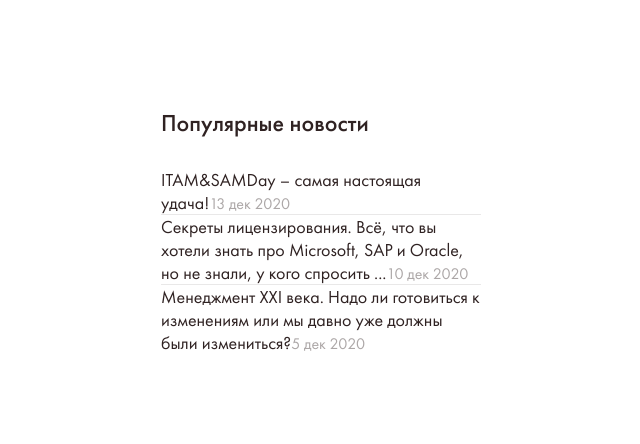
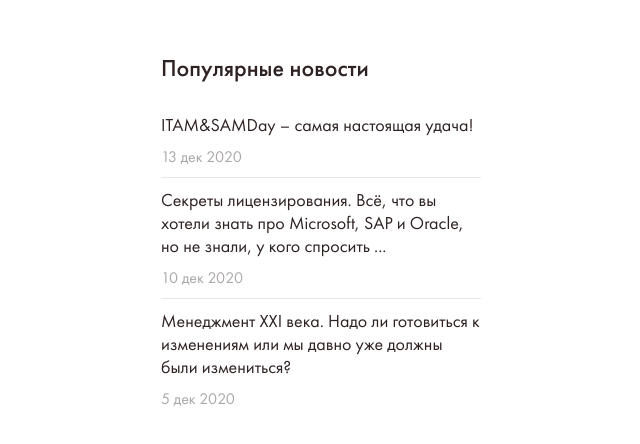
Before and after one commit to Endermax200113/blog-on-wordpress, a React (Create React App) app: page / in a window 1280 px wide. Shown: the part 170-614 px from the top of the page, without its empty margins (319-959 px from the left). Built offline with nearby package versions, Linux system fonts and the light colour scheme.

Commit message:
Added 'Sidebar' and 'SidebarNews' components

```diff
--- a/src/component/SidebarNews.tsx
+++ b/src/component/SidebarNews.tsx
@@ -30,7 +30,7 @@ const SidebarNews: React.FC<PropsSirebarNews> =
 						/>
 						{
 							index !== 2 &&
-							<Line />
+							<Line clazz={c => {return [c['line'], c['line--margin-10']]}}/>
 						}
 					</React.Fragment>
 				))}
--- a/src/component/UI/article/ArticleItem.module.sass
+++ b/src/component/UI/article/ArticleItem.module.sass
@@ -1,2 +1,10 @@
 .article-item
+	display: flex
+	flex-direction: column
+	justify-content: flex-start
+	align-items: flex-start
 	cursor: pointer
+
+.text-link
+	&--title
+		margin-bottom: 10px
--- a/src/component/UI/article/ArticleItem.tsx
+++ b/src/component/UI/article/ArticleItem.tsx
@@ -30,8 +30,8 @@ const ArticleItem: React.FC<PropsArticleItem> =
 				link={link}
 				clazz={(c: StyleTextLink) => {
 					return !hoverLink ?
-					[c['text-link']] :
-					[c['text-link'], c['text-link--hover']]
+					[c['text-link'], cl['text-link--title']] :
+					[c['text-link'], cl['text-link--title'], c['text-link--hover']]
 				}}
 			>
 				{title}
--- a/src/component/UI/line/Line.module.sass
+++ b/src/component/UI/line/Line.module.sass
@@ -5,3 +5,7 @@
 	height: 1px
 	border: 0
 	background-color: rgba($color-dark-brown, 0.10)
+
+	&--margin
+		&-10
+			margin: 10px 0px
```
Also changed, not shown: 1 other file (tests, documents, lock files or other folders).
